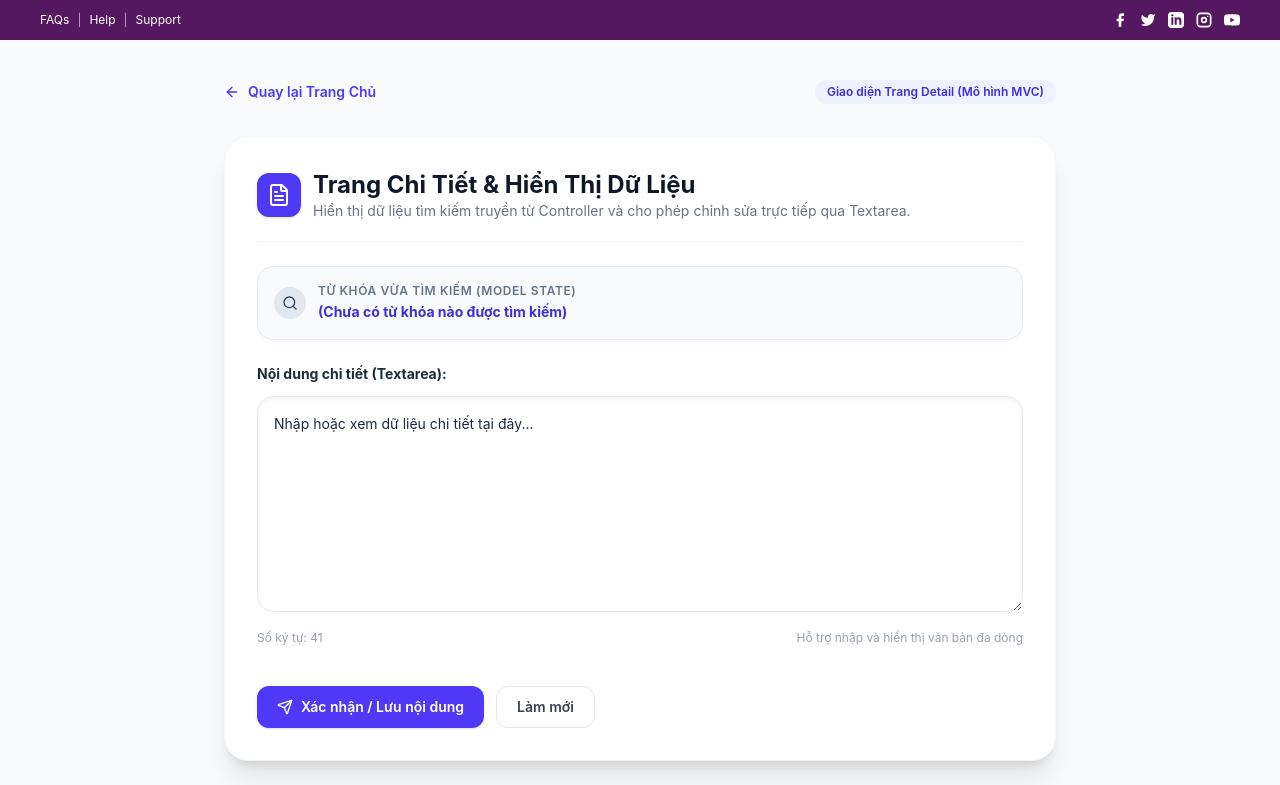
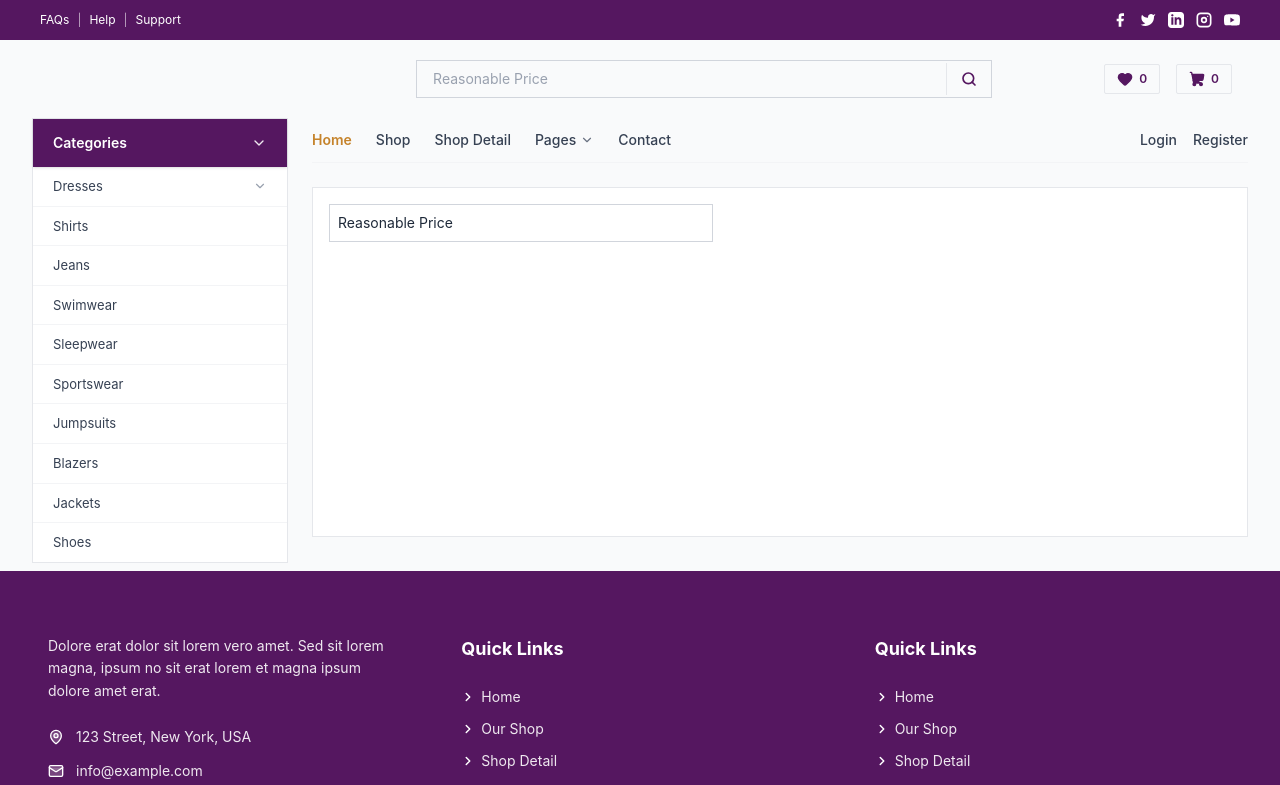
Before and after one commit to VuLeGiaHoa06/VuLeGiaHoa_BaiTest1, a React (Vite) app: page /detail in a window 1280 px wide. Shown: the top 785 px of the page. Built offline with nearby package versions, Linux system fonts and the light colour scheme; the HTML template or start-up script is replaced by a standard one.

Commit message:
update search bar

```diff
--- a/src/views/components/hero/HeroHeaderSearch.tsx
+++ b/src/views/components/hero/HeroHeaderSearch.tsx
@@ -1,7 +1,7 @@
-import React from 'react';
-import { Search, Heart, ShoppingCart } from 'lucide-react';
-import { useAppController } from '../../../controllers/useAppController';
-import { useNavigate } from 'react-router-dom';
+import React from "react";
+import { Search, Heart, ShoppingCart } from "lucide-react";
+import { useAppController } from "../../../controllers/useAppController";
+import { useNavigate } from "react-router-dom";
 
 export const HeroHeaderSearch: React.FC = () => {
   const { cartCount, searchQuery, setSearchQuery, handleSearchSubmit } = useAppController();
@@ -11,29 +11,31 @@ export const HeroHeaderSearch: React.FC = () => {
     e.preventDefault();
     if (searchQuery.trim()) {
       handleSearchSubmit(searchQuery);
-      navigate('/detail');
+      navigate("/detail");
     }
   };
 
   return (
-    <div className="flex flex-col md:flex-row items-center justify-between gap-4 py-4 px-2 sm:px-4">
-      <div className="hidden lg:block w-64">
-      </div>
+    <div className="flex flex-col md:flex-row items-center justify-between gap-4 py-3 px-2 sm:px-4">
+      <div className="hidden lg:block w-64 shrink-0"></div>
 
-      <form onSubmit={onSearch} className="flex-1 max-w-xl w-full flex items-center border border-gray-300">
+      <form
+        onSubmit={onSearch}
+        className="flex-1 max-w-xl w-full flex items-center border border-gray-300"
+      >
         <input
           type="text"
           value={searchQuery}
           onChange={(e) => setSearchQuery(e.target.value)}
-          placeholder="Search for products"
+          placeholder="Reasonable Price"
           className="flex-1 px-4 py-2 text-sm text-gray-700 outline-none placeholder:text-gray-400"
         />
         <button
           type="submit"
-          className="px-3.5 py-2 text-[#551760] hover:text-[#3e1046] transition-colors"
+          className="px-3.5 py-2 text-[#551760] hover:text-[#3e1046] transition-colors border-l border-gray-200 cursor-pointer"
           aria-label="Search"
         >
-          <Search className="w-4 h-4" />
+          <Search className="w-4 h-4 stroke-[2.5]" />
         </button>
       </form>
 
--- a/src/views/pages/DetailPage.tsx
+++ b/src/views/pages/DetailPage.tsx
@@ -1,117 +1,27 @@
-import React, { useState } from 'react';
-import { useAppController } from '../../controllers/useAppController';
-import { Search, FileText, ArrowLeft, RefreshCw, Send } from 'lucide-react';
-import { Link } from 'react-router-dom';
+import React from "react";
+import { useAppController } from "../../controllers/useAppController";
+import { HeroHeaderSearch, HeroNavBar, CategorySidebar } from "../components/hero";
 
 export const DetailPage: React.FC = () => {
-  const { submittedSearchText, setSubmittedSearchText } = useAppController();
-  const [textareaContent, setTextareaContent] = useState<string>(
-    submittedSearchText
-      ? `[Dữ liệu nhận từ thanh tìm kiếm]:\n${submittedSearchText}`
-      : "Nhập hoặc xem dữ liệu chi tiết tại đây..."
-  );
-
-  React.useEffect(() => {
-    if (submittedSearchText) {
-      setTextareaContent(`[Dữ liệu nhận từ thanh tìm kiếm]:\n${submittedSearchText}`);
-    }
-  }, [submittedSearchText]);
-
-  const handleReset = () => {
-    setTextareaContent('');
-    setSubmittedSearchText('');
-  };
+  const { submittedSearchText } = useAppController();
 
   return (
-    <div className="max-w-4xl mx-auto px-4 sm:px-6 lg:px-8 py-10 space-y-8">
-      <div className="flex items-center justify-between">
-        <Link
-          to="/"
-          className="inline-flex items-center gap-2 text-sm font-semibold text-indigo-600 hover:text-indigo-800 transition-colors"
-        >
-          <ArrowLeft className="w-4 h-4" />
-          <span>Quay lại Trang Chủ</span>
-        </Link>
-        <span className="text-xs bg-indigo-50 text-indigo-700 px-3 py-1 rounded-full font-semibold">
-          Giao diện Trang Detail (Mô hình MVC)
-        </span>
-      </div>
+    <div className="w-full">
+      <div className="max-w-7xl mx-auto px-4 sm:px-6 lg:px-8 py-2">
+        <HeroHeaderSearch />
 
-      <div className="bg-white rounded-3xl border border-gray-100 shadow-xl overflow-hidden p-6 sm:p-8 space-y-6">
-        <div className="border-b border-gray-100 pb-5">
-          <div className="flex items-center gap-3">
-            <div className="p-2.5 bg-indigo-600 text-white rounded-xl shadow-sm">
-              <FileText className="w-6 h-6" />
-            </div>
-            <div>
-              <h1 className="text-2xl font-bold text-gray-900">Trang Chi Tiết & Hiển Thị Dữ Liệu</h1>
-              <p className="text-sm text-gray-500">
-                Hiển thị dữ liệu tìm kiếm truyền từ Controller và cho phép chỉnh sửa trực tiếp qua Textarea.
-              </p>
+        <div className="flex flex-col lg:flex-row gap-6 items-start mt-2">
+          <CategorySidebar />
+
+          <div className="flex-1 w-full flex flex-col gap-6">
+            <HeroNavBar />
+
+            <div className="w-full min-h-[350px] bg-white border border-gray-200 p-4">
+              <div className="w-full max-w-sm border border-gray-300 p-2 text-sm text-gray-800 bg-white">
+                {submittedSearchText || "Reasonable Price"}
+              </div>
             </div>
           </div>
-        </div>
-
-        <div className="bg-slate-50 border border-slate-200/80 rounded-2xl p-4 flex flex-col sm:flex-row items-start sm:items-center justify-between gap-3">
-          <div className="flex items-center gap-3">
-            <div className="w-8 h-8 rounded-full bg-slate-200 flex items-center justify-center text-slate-700">
-              <Search className="w-4 h-4" />
-            </div>
-            <div>
-              <span className="text-xs font-semibold text-slate-500 uppercase tracking-wider block">
-                Từ khóa vừa tìm kiếm (Model State)
-              </span>
-              <span className="text-sm font-bold text-indigo-700">
-                {submittedSearchText || '(Chưa có từ khóa nào được tìm kiếm)'}
-              </span>
-            </div>
-          </div>
-
-          {submittedSearchText && (
-            <button
-              onClick={handleReset}
-              className="inline-flex items-center gap-1.5 text-xs font-semibold text-gray-500 hover:text-rose-600 transition-colors cursor-pointer"
-            >
-              <RefreshCw className="w-3.5 h-3.5" />
-              <span>Xóa từ khóa</span>
-            </button>
-          )}
-        </div>
-
-        <div className="space-y-3">
-          <label htmlFor="detail-textarea" className="block text-sm font-bold text-gray-800">
-            Nội dung chi tiết (Textarea):
-          </label>
-          <div className="relative">
-            <textarea
-              id="detail-textarea"
-              rows={8}
-              value={textareaContent}
-              onChange={(e) => setTextareaContent(e.target.value)}
-              placeholder="Nhập bất kỳ dữ liệu nào bạn muốn tại đây..."
-              className="w-full p-4 rounded-2xl border border-gray-200 bg-white focus:outline-none focus:ring-2 focus:ring-indigo-500/20 focus:border-indigo-500 text-sm leading-relaxed text-gray-800 shadow-inner resize-y transition-all"
-            />
-          </div>
-          <div className="flex items-center justify-between text-xs text-gray-400">
-            <span>Số ký tự: {textareaContent.length}</span>
-            <span>Hỗ trợ nhập và hiển thị văn bản đa dòng</span>
-          </div>
-        </div>
-
-        <div className="pt-4 flex flex-wrap gap-3">
-          <button
-            onClick={() => alert('Đã lưu nội dung: ' + textareaContent)}
-            className="flex items-center gap-2 px-5 py-2.5 bg-indigo-600 hover:bg-indigo-700 text-white font-semibold rounded-xl text-sm shadow-sm transition-all cursor-pointer"
-          >
-            <Send className="w-4 h-4" />
-            <span>Xác nhận / Lưu nội dung</span>
-          </button>
-          <button
-            onClick={handleReset}
-            className="px-5 py-2.5 border border-gray-200 hover:bg-gray-50 text-gray-700 font-semibold rounded-xl text-sm transition-all cursor-pointer"
-          >
-            Làm mới
-          </button>
         </div>
       </div>
     </div>
```
Also changed, not shown: src/controllers/useAppController.tsx (+7 -9 lines).
